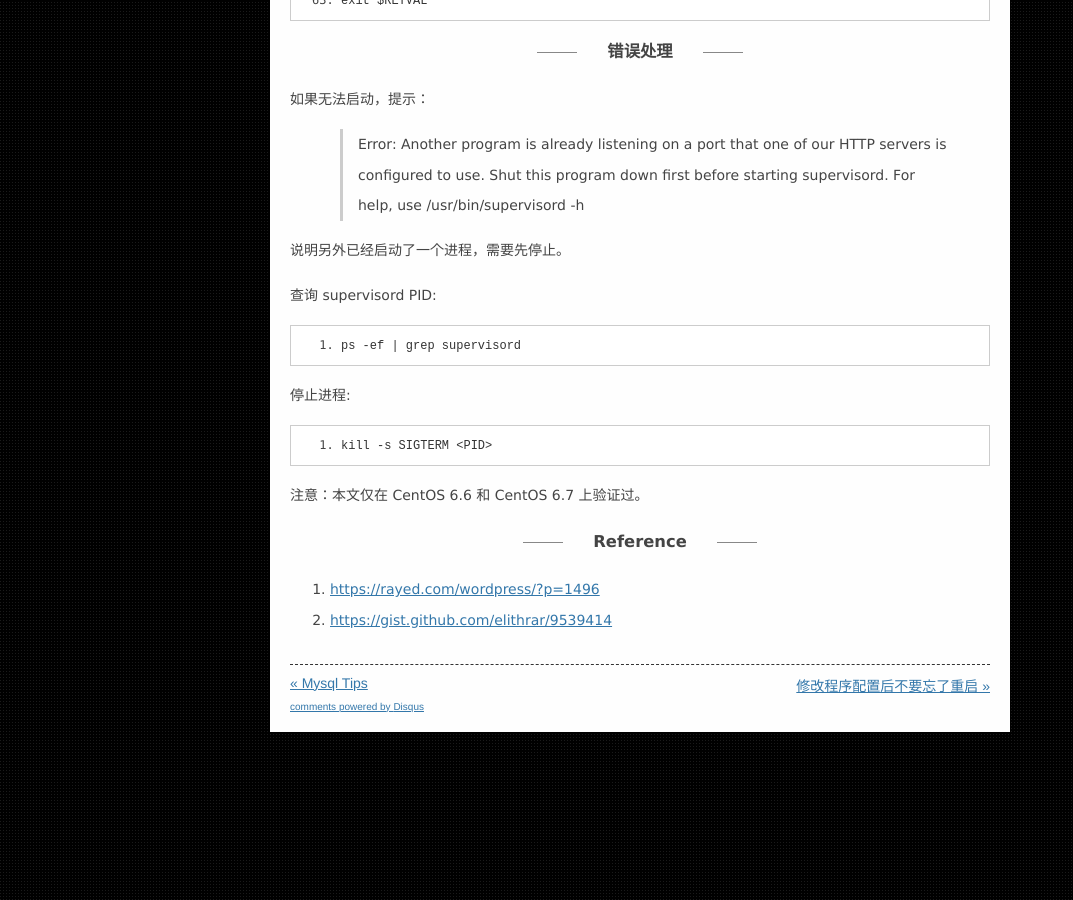
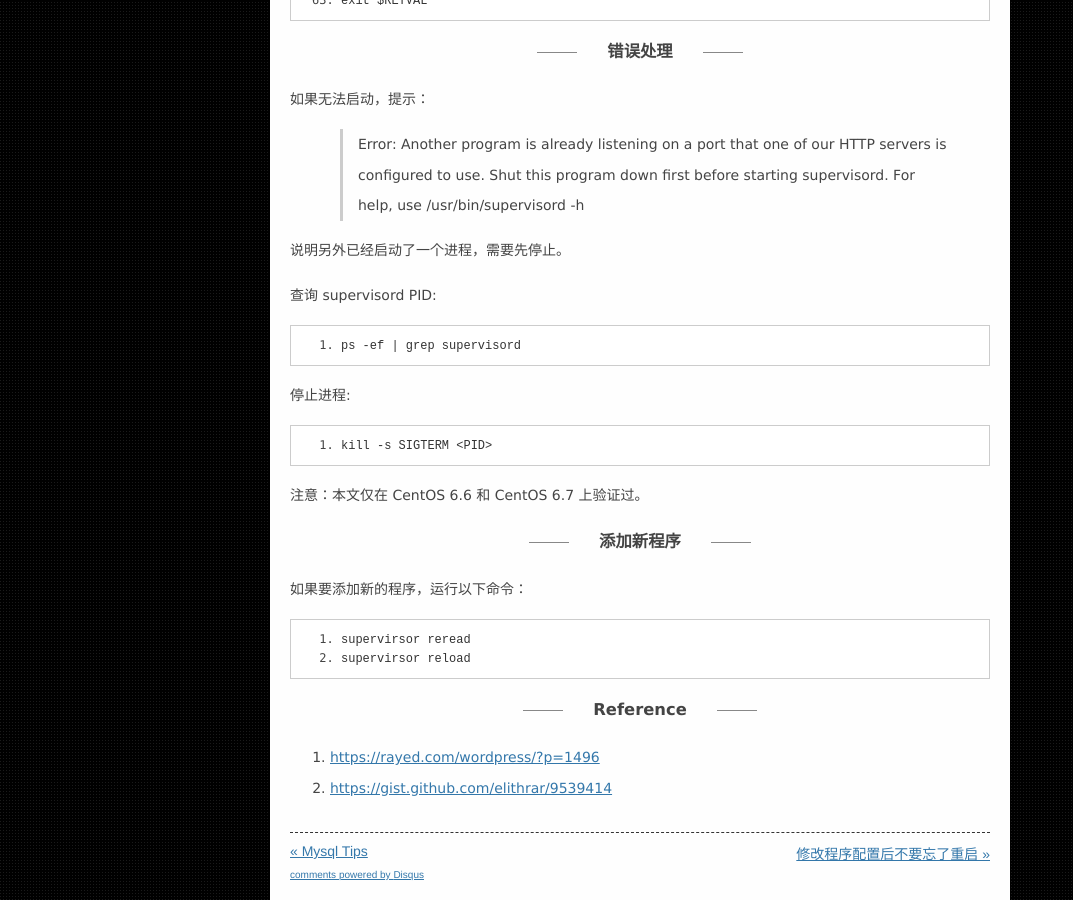
Before and after one commit to osrpt/osrpt.github.com, a Jekyll site: the page built from _posts/2016-01-27-setup-supervisor-on-centos.md, in a window 1280 px wide and 900 px high, scrolled down 1798 px. Shown: the whole window, without its empty margins (0-1073 px from the left). Built offline with Jekyll 4.4.1, drawn with Linux system fonts in a browser that asks for light colours; nearby versions of some CDN libraries; comment, search, counter and statistics services are not loaded.

Commit message:
add reload

```diff
--- a/_posts/2016-01-27-setup-supervisor-on-centos.md
+++ b/_posts/2016-01-27-setup-supervisor-on-centos.md
@@ -107,6 +107,13 @@ tags:
 
 注意：本文仅在 CentOS 6.6 和 CentOS 6.7 上验证过。
 
+### 添加新程序
+
+如果要添加新的程序，运行以下命令：
+
+    supervirsor reread
+    supervirsor reload
+
 ### Reference
 
 1. <https://rayed.com/wordpress/?p=1496>
```
